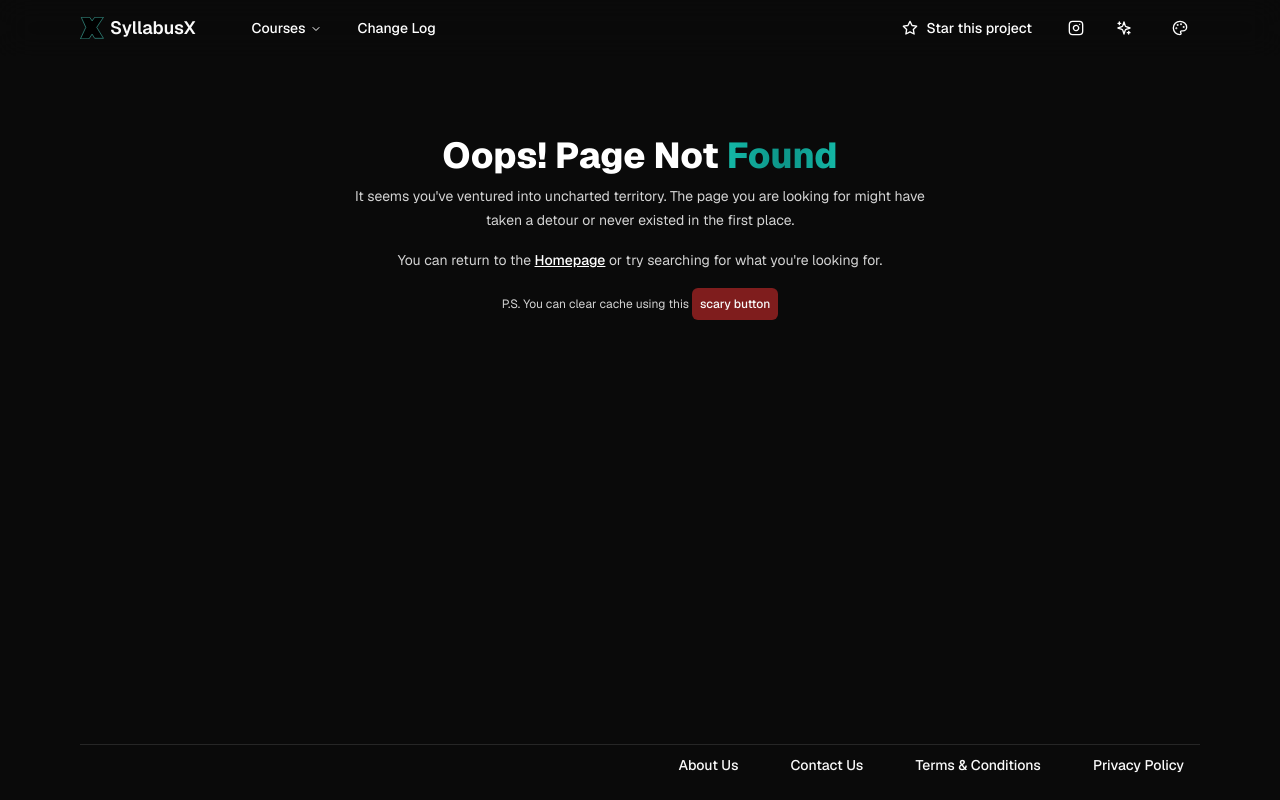
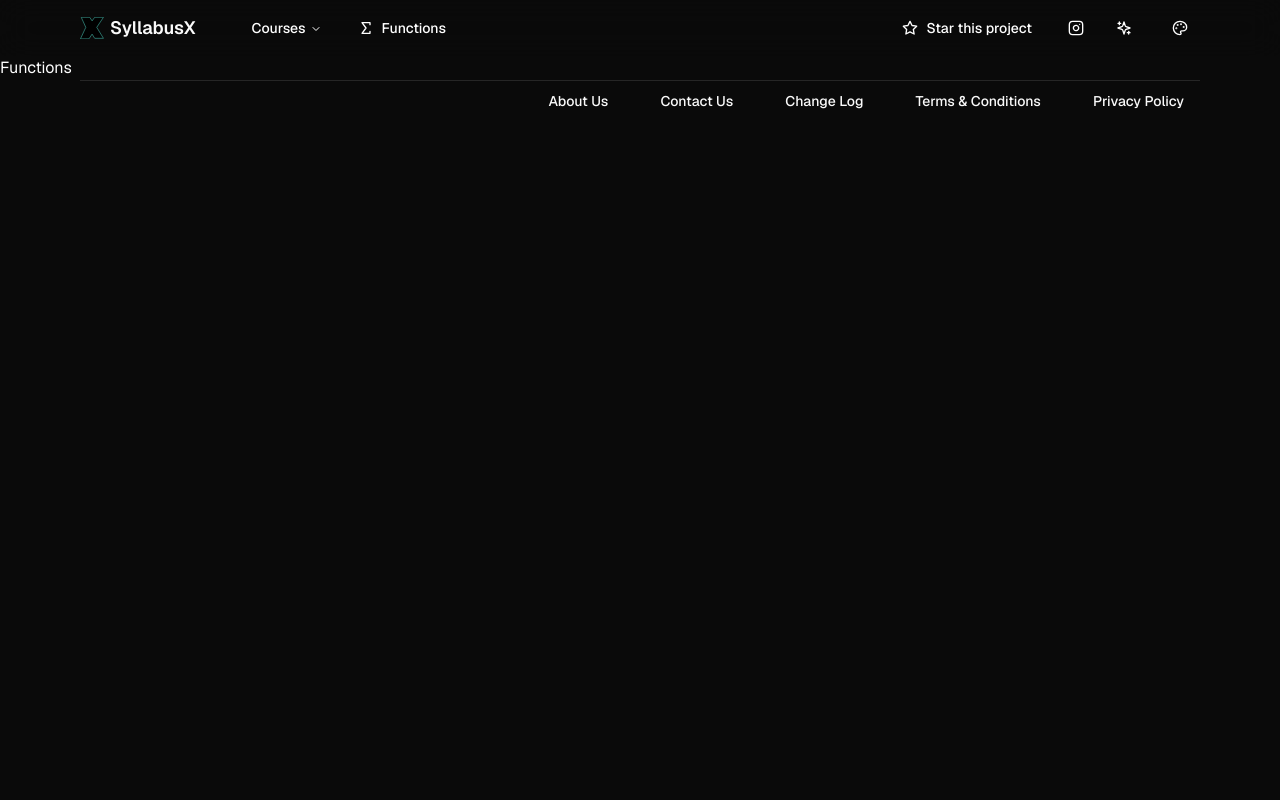
Before and after one commit to akshat-OwO/syllabusx-client, a Next.js app: page /functions in a window 1280 px wide. Before the commit this address had no page. Built offline with nearby package versions, Linux system fonts and the light colour scheme.

Commit message:
feat: add new function

```diff
--- /dev/null
+++ b/src/app/functions/page.tsx
@@ -0,0 +1,9 @@
+import React from "react";
+
+type Props = {};
+
+const Functions = (props: Props) => {
+    return <div>Functions</div>;
+};
+
+export default Functions;
--- a/src/components/Footer.tsx
+++ b/src/components/Footer.tsx
@@ -24,6 +24,12 @@ const Footer: FC<FooterProps> = ({}) => {
                         Contact Us
                     </Link>
                     <Link
+                        href={"/changelog"}
+                        className={cn(buttonVariants({ variant: "link" }))}
+                    >
+                        Change Log
+                    </Link>
+                    <Link
                         href={"/t&c"}
                         className={cn(buttonVariants({ variant: "link" }))}
                     >
--- a/src/components/NavLinks.tsx
+++ b/src/components/NavLinks.tsx
@@ -75,6 +75,10 @@ const NavLinks: FC<NavLinksProps> = ({}) => {
                                 <ListAnchor title="Courses" href="/courses">
                                     Swipe through the academic menu, and let the
                                     learning feast begin!
+                                </ListAnchor>
+                                <ListAnchor title="Functions" href="/functions">
+                                    Elevate Your Academic Journey: Effortlessly
+                                    Calculate Your Grades
                                 </ListAnchor>
                                 <ListAnchor
                                     title="Change Log"
--- a/src/components/NavMenu.tsx
+++ b/src/components/NavMenu.tsx
@@ -4,6 +4,7 @@ import { cn } from "@/lib/utils";
 import Link from "next/link";
 import { FC } from "react";
 import { buttonVariants } from "./ui/button";
+import { Sigma } from "lucide-react";
 import {
     ListItem,
     NavigationMenu,
@@ -37,11 +38,14 @@ const NavMenu: FC<NavMenuProps> = ({}) => {
                     </NavigationMenuContent>
                 </NavigationMenuItem>
                 <NavigationMenuItem>
-                    <Link href="/changelog" legacyBehavior passHref>
+                    <Link href="/functions" legacyBehavior passHref>
                         <NavigationMenuLink
-                            className={navigationMenuTriggerStyle()}
+                            className={cn(
+                                navigationMenuTriggerStyle(),
+                                "gap-2"
+                            )}
                         >
-                            Change Log
+                            <Sigma className="h-4 w-4" /> Functions
                         </NavigationMenuLink>
                     </Link>
                 </NavigationMenuItem>
```
